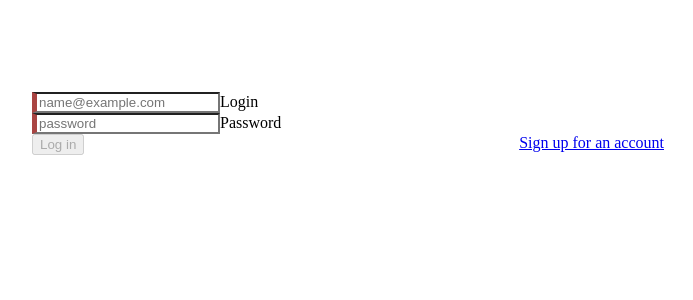
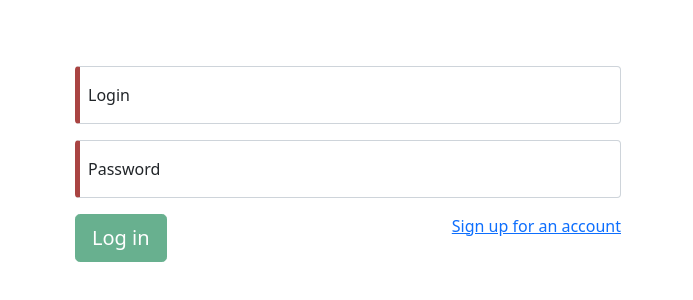
Before and after one commit to hajty/password-manager-front, an Angular app: page /login in a window 1280 px wide. Shown: the part 98-398 px from the top of the page, without its empty margins (292-985 px from the left). Built offline with nearby package versions, Linux system fonts and the light colour scheme.

Commit message:
added bootstrap

```diff
--- a/src/styles.css
+++ b/src/styles.css
@@ -1 +1,2 @@
+@import url('https://cdn.jsdelivr.net/npm/bootstrap@5.0.0-beta1/dist/css/bootstrap.min.css');
 /* You can add global styles to this file, and also import other style files */
```
